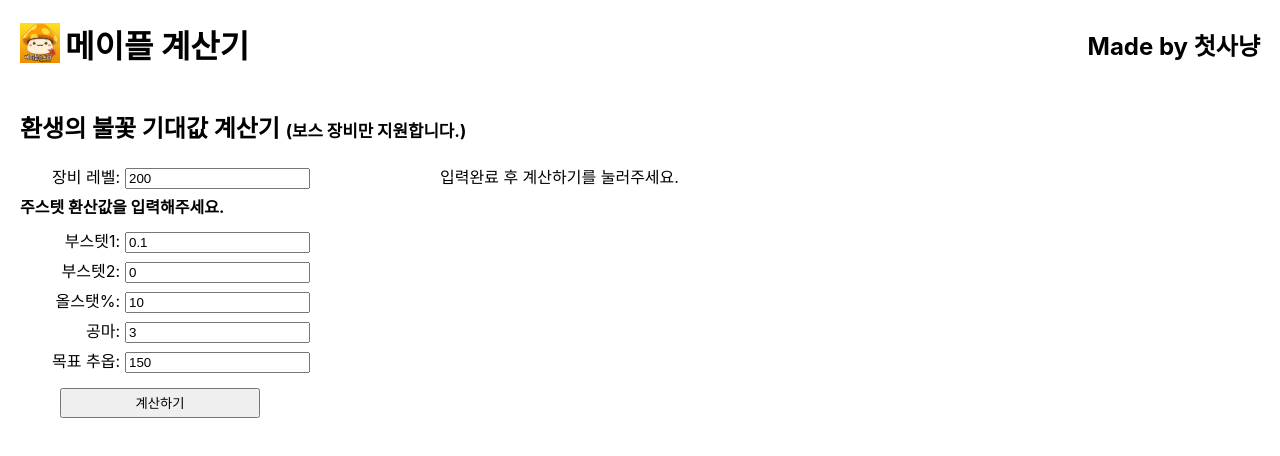
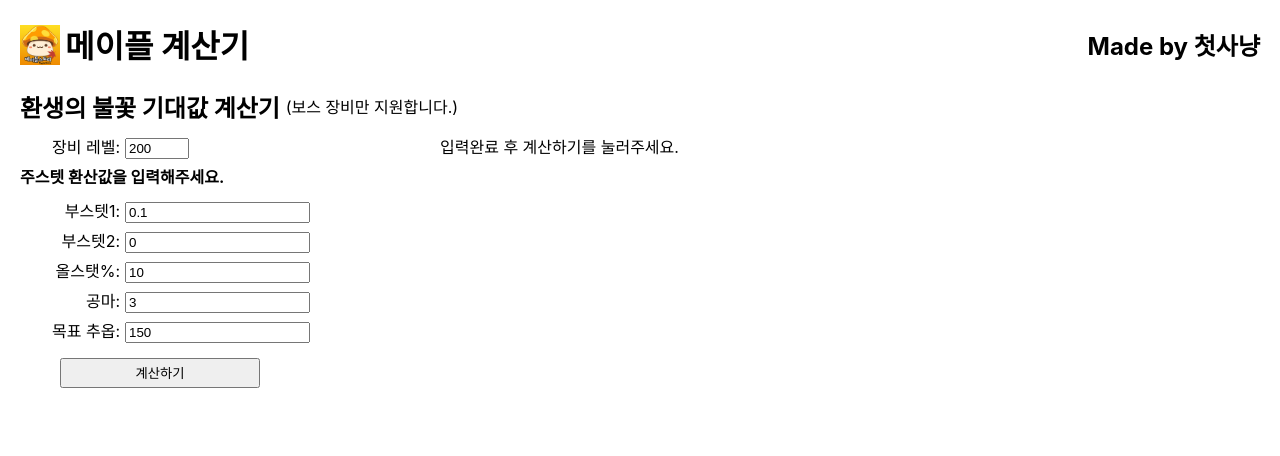
Before and after one commit to shcshcshc/mcal, a React (Create React App) app: page /reborn_flame in a window 1280 px wide. Shown: the top 456 px of the page. Built offline with nearby package versions, Linux system fonts and the light colour scheme.

Commit message:
fix: 스타일 수정

```diff
--- a/src/components/Header.tsx
+++ b/src/components/Header.tsx
@@ -37,9 +37,16 @@
   margin-left: 20px;
   h1 {
     cursor: pointer;
+    align-items: center;
+    @media (max-width: 768px) {
+      font-size: 1.5em;
+    }
   }
   h2 {
     margin-left: auto;
     margin-right: 20px;
+    @media (max-width: 768px) {
+      font-size: 1em;
+    }
   }
 `;
--- a/src/pages/Main.tsx
+++ b/src/pages/Main.tsx
@@ -6,7 +6,18 @@
 export function Main(): JSX.Element {
   return (
     <MainContainer>
-      <CalList title="환생의 불꽃" to="/reborn_flame" src={FlameImg} />
+      <CalListContainer>
+        <CalList title="환생의 불꽃" to="/reborn_flame" src={FlameImg} />
+      </CalListContainer>
+      <Footer>
+        <a
+          href="https://open.kakao.com/me/firsthunt"
+          target="_blank"
+          rel="noreferrer"
+        >
+          오픈 카톡 문의
+        </a>
+      </Footer>
     </MainContainer>
   );
 }
@@ -14,3 +25,13 @@
 const MainContainer = styled.div`
   margin-left: 20px;
 `;
+
+const CalListContainer = styled.div`
+  display: flex;
+  height: 80%;
+`;
+
+const Footer = styled.div`
+  margin-top: 20px;
+  font-size: 1em;
+`;
--- a/src/pages/RebornFlame.tsx
+++ b/src/pages/RebornFlame.tsx
@@ -257,9 +257,10 @@
 
   return (
     <RebornFlameContainer>
-      <h2>
-        환생의 불꽃 기대값 계산기 <span>(보스 장비만 지원합니다.)</span>
-      </h2>
+      <Header>
+        <h2>환생의 불꽃 기대값 계산기&nbsp;</h2>
+        <span>(보스 장비만 지원합니다.)</span>
+      </Header>
       <FormWrapper>
         <FormContainer>
           <form onSubmit={handleSubmit}>
@@ -271,6 +272,8 @@
                 defaultValue="200"
                 required
                 step="1"
+                min="130"
+                max="250"
               />
             </label>
             <div>주스텟 환산값을 입력해주세요.</div>
@@ -398,20 +401,32 @@
   margin-top: 5px;
 `;
 
-const FormContainer = styled.div``;
+const FormContainer = styled.div`
+  margin-bottom: 20px;
+`;
 
 const FormWrapper = styled.div`
   display: flex;
+  @media (max-width: 768px) {
+    display: block;
+  }
+`;
+
+const Header = styled.div`
+  display: inline-flex;
+  align-items: center;
+  margin-bottom: 10px;
+  h2 {
+    margin: 0;
+  }
+  @media (max-width: 768px) {
+    display: block;
+  }
 `;
 
 const RebornFlameContainer = styled.div`
   margin-left: 20px;
-  h2 {
-    display: inline-block;
-    span {
-      font-size: 0.7em;
-    }
-  }
+  margin-right: 20px;
   form {
     width: 400px;
     margin-right: 20px;
```
